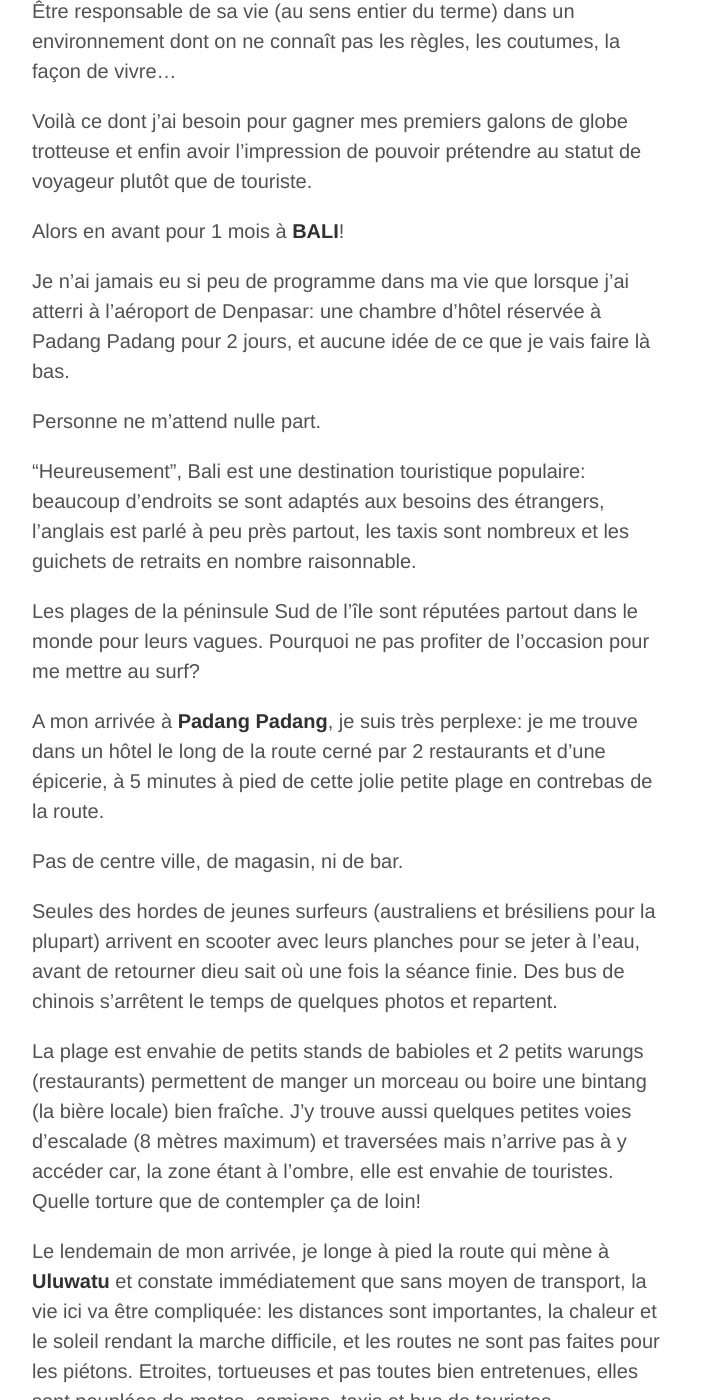
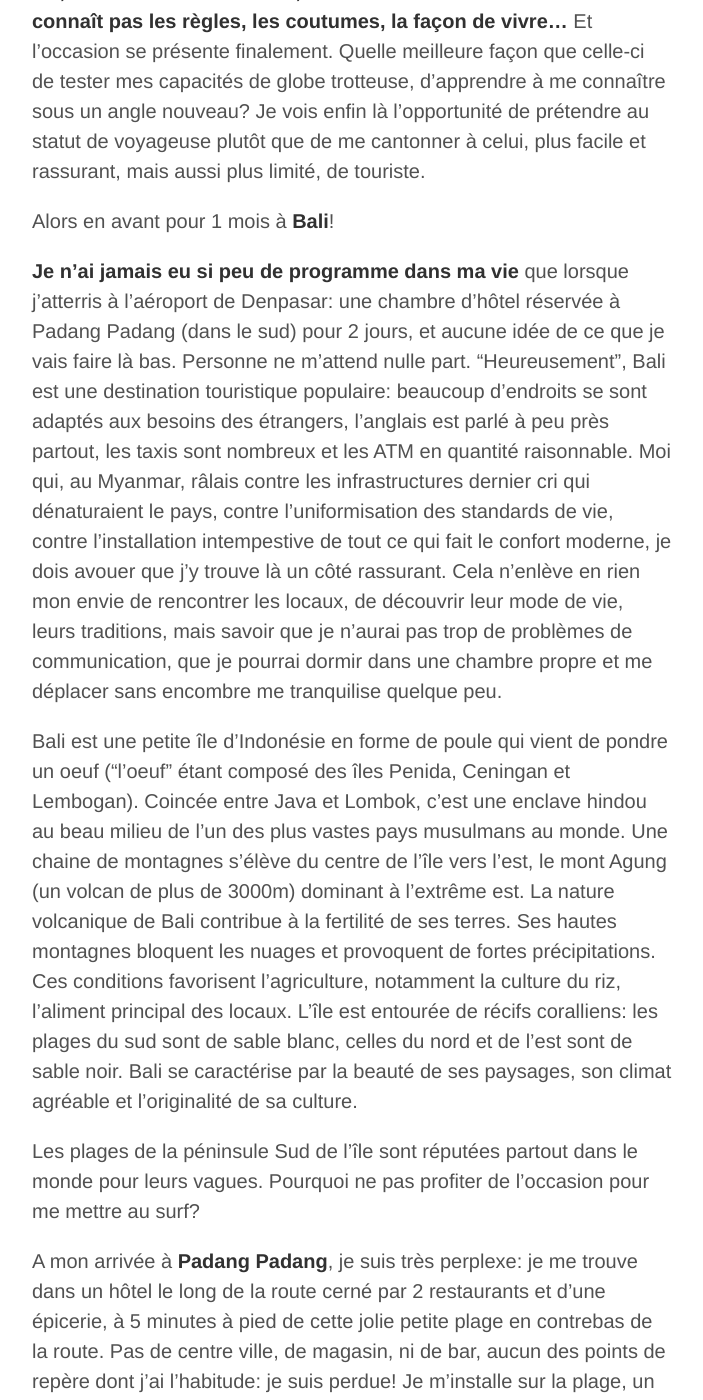
Before and after one commit to crossingborders/crossingborders.github.io, a Jekyll site: the page built from _posts/2014-06-25-Bali-la-paisible.md, in a window 1280 px wide and 1400 px high, scrolled down 272 px. Shown: the whole window, without its empty margins (288-991 px from the left). Built offline with Jekyll 4.4.1, drawn with Linux system fonts in a browser that asks for light colours; Markdown is read by kramdown in place of the engine named in the settings; some of the changed text lies outside the part shown.

Commit message:
Update 2014-06-25-Bali-la-paisible.md

```diff
--- a/_posts/2014-06-25-Bali-la-paisible.md
+++ b/_posts/2014-06-25-Bali-la-paisible.md
@@ -17,110 +16,58 @@
 
 Après ces quelques mois de voyage en groupe, me voilà en tête-à-tête avec moi-même pour les 2 prochains mois.
 
-Faire ses premiers pas seule, dans ce monde si vaste, est une expérience que beaucoup redoutent (moi compris).
-Aucun endroit où se cacher pour ne pas affronter l'inconnu...
+Faire ses premiers pas seule, dans ce monde si vaste, est une expérience que beaucoup redoutent (moi inclus).
+**Aucun endroit où se cacher pour ne pas affronter l'inconnu... Être responsable de sa vie, au sens entier du terme, dans un environnement dont on ne connaît pas les règles, les coutumes, la façon de vivre...**
+Et l'occasion se présente finalement. Quelle meilleure façon que celle-ci de tester mes capacités de globe trotteuse, d'apprendre à me connaître sous un angle nouveau? Je vois enfin là l'opportunité de prétendre au statut de voyageuse plutôt que de me cantonner à celui, plus facile et rassurant, mais aussi plus limité, de touriste.
 
-Être responsable de sa vie (au sens entier du terme) dans un environnement dont on ne connaît pas les règles, les coutumes, la façon de vivre...
+Alors en avant pour 1 mois à **Bali**!
 
-Voilà ce dont j'ai besoin pour gagner mes premiers galons de globe trotteuse et enfin avoir l'impression de pouvoir prétendre au statut de voyageur plutôt que de touriste.
 
-Alors en avant pour 1 mois à **BALI**!
+**Je n'ai jamais eu si peu de programme dans ma vie** que lorsque j'atterris à l'aéroport de Denpasar: une chambre d'hôtel réservée à Padang Padang (dans le sud) pour 2 jours, et aucune idée de ce que je vais faire là bas.
+Personne ne m'attend nulle part.
+"Heureusement", Bali est une destination touristique populaire: beaucoup d'endroits se sont adaptés aux besoins des étrangers, l'anglais est parlé à peu près partout, les taxis sont nombreux et les ATM en quantité raisonnable. Moi qui, au Myanmar, râlais contre les infrastructures dernier cri qui dénaturaient le pays, contre l'uniformisation des standards de vie, contre l'installation intempestive de tout ce qui fait le confort moderne, je dois avouer que j'y trouve là un côté rassurant. Cela n'enlève en rien mon envie de rencontrer les locaux, de découvrir leur mode de vie, leurs traditions, mais savoir que je n'aurai pas trop de problèmes de communication, que je pourrai dormir dans une chambre propre et me déplacer sans encombre me tranquilise quelque peu.
 
-Je n'ai jamais eu si peu de programme dans ma vie que lorsque j'ai atterri à l'aéroport de Denpasar: une chambre d'hôtel réservée à Padang Padang pour 2 jours, et aucune idée de ce que je vais faire là bas.
+Bali est une petite île d'Indonésie en forme de poule qui vient de pondre un oeuf ("l'oeuf" étant composé des îles Penida, Ceningan et Lembogan). Coincée entre Java et Lombok, c'est une enclave hindou au beau milieu de l'un des plus vastes pays musulmans au monde.
+Une chaine de montagnes s'élève du centre de l'île vers l'est, le mont Agung (un volcan de plus de 3000m) dominant à l'extrême est. La nature volcanique de Bali contribue à la fertilité de ses terres. Ses hautes montagnes bloquent les nuages et provoquent de fortes précipitations. Ces conditions favorisent l'agriculture, notamment la culture du riz, l'aliment principal des locaux.
+L'île est entourée de récifs coralliens: les plages du sud sont de sable blanc, celles du nord et de l'est sont de sable noir.
+Bali se caractérise par la beauté de ses paysages, son climat agréable et l'originalité de sa culture.
 
-Personne ne m'attend nulle part.
-
-"Heureusement", Bali est une destination touristique populaire: beaucoup d'endroits se sont adaptés aux besoins des étrangers, l'anglais est parlé à peu près partout, les taxis sont nombreux et les guichets de retraits en nombre raisonnable.
 
 Les plages de la péninsule Sud de l'île sont réputées partout dans le monde pour leurs vagues. Pourquoi ne pas profiter de l'occasion pour me mettre au surf?
 
-A mon arrivée à **Padang Padang**, je suis très perplexe: je me trouve dans un hôtel le long de la route cerné par 2 restaurants et d'une épicerie, à 5 minutes à pied de cette jolie petite plage en contrebas de la route.
 
-Pas de centre ville, de magasin, ni de bar.
+A mon arrivée à **Padang Padang**, je suis très perplexe: je me trouve dans un hôtel le long de la route cerné par 2 restaurants et d'une épicerie, à 5 minutes à pied de cette jolie petite plage en contrebas de la route. Pas de centre ville, de magasin, ni de bar, aucun des points de repère dont j'ai l'habitude: je suis perdue!
+Je m'installe sur la plage, un livre dans une main et une bière dans l'autre, pour profiter du spectacle qui s'offre à moi. Des hordes de jeunes surfeurs (australiens et brésiliens pour la plupart) arrivent en scooter avec leurs planches et se jètent à l'eau avec entrain. Des bus de chinois s'arrêtent le temps de quelques photos, les femmes, très apprêtées, virevoltant devant l'objectif dans leurs longues robes vaporeuses, d'élégants chapeaux à la main. La plage est envahie de stands de babioles et 2 petits warungs (restaurants) permettent de manger un morceau ou boire une bintang (la bière locale) bien fraîche. J'aperçois aussi quelques petites voies d'escalade (8m au plus) et traversées mais, la zone au pied des rochers étant à l'ombre, elle est envahie de serviettes, seaux, pelles et châteaux de sable, donc inaccessible.
+A la nuit tombée, tout ce petit monde disparaît: Padang Padang prend alors des allures de zone désertique.
 
-Seules des hordes de jeunes surfeurs (australiens et brésiliens pour la plupart) arrivent en scooter avec leurs planches pour se jeter à l'eau, avant de retourner dieu sait où une fois la séance finie. Des bus de chinois s'arrêtent le temps de quelques photos et repartent.
+Le lendemain, je longe à pied la route qui mène à **Uluwatu**, la mecque du surf, et constate que, sans moyen de transport, la vie ici va être compliquée: les routes, étroites et tortueuses, ne sont pas faites pour les piétons, les distances sont importantes, la chaleur et le soleil rendent la marche difficile.
+Arrivée à destination, je suis néanmoins récompensée par une vue magnifique sur l'océan: je me trouve au sommet d'une falaise majestueuse. **Le panorama est étourdissant, les vagues démentielles**. L'endroit vit exclusivement pour le surf. Quantité de warungs et petits magasins sont répartis le long d'un escalier serpentant jusqu'à une petite crique. C'est de là que partent les surfeurs les plus courageux et les plus expérimentés pour affronter les rouleaux incessants que l'on voit depuis la côte. Je passe un après-midi agréable à contempler le spectacle et décide de chercher au plus tôt une école de surf.
 
-La plage est envahie de petits stands de babioles et 2 petits warungs (restaurants) permettent de manger un morceau ou boire une bintang (la bière locale) bien fraîche. J'y trouve aussi quelques petites voies d'escalade (8 mètres maximum) et traversées mais n'arrive pas à y accéder car, la zone étant à l'ombre, elle est envahie de touristes. Quelle torture que de contempler ça de loin!
+Après 2 nuits passées à consulter frénétiquement mon guide touristique, la panique s'installe: et si je n'avais pas choisi la bonne destination? La seule école de surf dans le coin n'a plus de créneau disponible, la baignade est difficile à cause des marées et des vagues et il faut avoir un scooter pour se déplacer à moindres frais (engin que je ne conduis pas et dont j'ai une peur bleue). Je suis à 2 doigts de repartir de Bali, mais décide de laisser une chance à cet endroit que tout le monde trouve paradisiaque. Je reprends mes recherches et finis par trouver un studio de pole dance, des blocs à grimper sur la plage, un volcan (le Mont Agung) à gravir pour assister depuis son sommet au lever du soleil, des spots de surf pour débutants. Autant de bonnes raisons de rester!
 
-Le lendemain de mon arrivée, je longe à pied la route qui mène à **Uluwatu** et constate immédiatement que sans moyen de transport, la vie ici va être compliquée: les distances sont importantes, la chaleur et le soleil rendant la marche difficile, et les routes ne sont pas faites pour les piétons. Etroites, tortueuses et pas toutes bien entretenues, elles sont peuplées de motos, camions, taxis et bus de touristes.
+Je quitte Padang Padang et me dirige vers la plage voisine, **Bingin beach**. Accessible uniquement par un petit chemin caillouteux se terminant par un escalier raide et tortueux, je trouve là un enchevêtrement de petites guesthouses et de warungs offrant tous une vue imprenable sur l'océan et ses vagues majestueuses. L'endroit est retiré, certes, mais tellement beau! Je veux être au plus près de l'eau: **de la petite chambre que je trouve, je n'entends rien d'autre que le bruit des vagues se brisant sur les rochers**. Le soir, je dine, les pieds dans le sable, dans un des warungs qui apparaissent sur la plage, comme par magie, dès la nuit tombée, et me régale de poisson frais. Je respire et me félicite de ne pas avoir quitté l'île!
+Mon premier cours de surf (ou plutôt de longboard) est une révélation: la puissance des vagues (même celles, minuscules, auxquelles je me confronte), le bruit de cette masse d'eau qui se casse sur le récif, la vitesse que prend la planche sur laquelle je suis allongée et enfin ce sentiment incomparable (très bref!!) de glisse une fois les deux pieds sur le surf. **Chaque vague passée, je n'ai qu'une hâte: y retourner.** Le sort en décidera autrement: une chute envoie mon longboard d'un côté, moi de l'autre. La séparation est brutale: le leach qui attache la planche à ma cheville gauche tient bon, les ligaments de mes ischio-jambiers beaucoup moins. Sans doute une élongation ou de micro déchirures. Bref, je n'ai plus qu'à retourner à terre soigner cette nouvelle blessure... et changer mes plans.
 
-Arrivée à destination, je suis récompensée par une vue magnifique sur l'océan. L'endroit vit exclusivement pour le surf. J'y trouve tout un tas de warungs et petits magasins répartis le long d'un escalier qui descend en serpentant jusqu'à une petite crique.
-
-C'est de là que partent les surfeurs assez expérimentés pour affronter les rouleaux incessants que l'on voit depuis la côte. Je passe une après midi agréable à contempler le spectacle: c'est décidé, demain, je me met au surf!
-
-Après 2 nuits passées dans cette zone désertique une fois le soleil couché et à consulter frénétiquement mon guide touristique, la panique s'installe: et si je n'avais pas choisi la bonne destination?
-
-La seule école de surf dans le coin n'a plus de créneau disponible, la baignade est difficile à cause des marées et des vagues et il faut avoir un scooter pour se déplacer à moindres frais (engin que je ne conduis pas et dont j'ai une peur bleue). Les spots pour surfeurs débutants ne sont pas légions, le principal étant à Kuta, ville que je cherche à éviter par tous les moyens pour sa non authenticité, ses embouteillages, le bruit, l'odeur des pots d'échappement, son ambiance oppressante et ses soirées beuveries.
-
-Je suis à 2 doigts de repartir de Bali, mais décide de laisser une chance à cet endroit que tous le monde juge paradisiaque: je me dirige alors vers **Bingin beach**. L'endroit est retiré, certes, mais tellement beau!
-
-Accessible uniquement par un petit chemin caillouteux se terminant par un escalier raide et tortueux, je trouve là bas un enchevêtrement de petites guesthouses et de warungs qui offrent tous une vue imprenable sur l'océan et ses vagues majestueuses.
-
-Je veux être au plus près de l'eau: de la petite chambre que je trouve, je n'entends rien d'autre que le bruit des vagues se brisant sur les rochers.
-
-Le soir, je mange dans un des 2 ou 3 warungs qui apparaissent sur la plage comme par magie dès la nuit tombée et proposent les poissons pêchés du jour.
-
-Je respire et me félicite de ne pas avoir quitté l'île!
-
-Mon premier cours de surf (ou plutôt, de longboard, l'outil du débutant) est une révélation: que de sensations!
-
-La puissance des vagues (même celles, toutes petites, auxquelles je me confronte), le bruit de cette masse d'eau qui se casse sur le récif, la vitesse que prend la planche sur laquelle je suis allongée et enfin ce sentiment incomparable (très bref!!) de glisse une fois les deux pieds sur le surf.
-
-Chaque vague passée, je n'ai qu'une hâte: y retourner!
-
-C'est à ce moment que le sort en décide autrement: une chute envoie mon longboard d'un côté pendant que je pars de l'autre. La séparation est brutale: le leach qui attache la planche à ma cheville gauche tient bon, les ligaments de mes ischio-jambiers beaucoup moins. Sans doute une élongation ou de micro déchirures. Bref, je n'ai plus qu'à retourner à terre soigner cette nouvelle blessure... Et changer mes plans.
-
-Je vais devoir me passer non seulement de surf, mais aussi de toutes les autres activités que j'avais imaginé faire ici: j'annule la séance de pole que j'avais trouvé, fais une croix sur les blocs le long des plages, raye la rando en haut du Mont Agung dont j'avais envie et oublie le snorkeling.
-
-Voyager sans pouvoir marcher est un vrai défi, d'autant plus que je n'ai jamais été de nature calme et posée. Qu'à cela ne tienne, j'aime les challenges :)
-
-N'ayant pour l'heure plus rien à faire en bord de mer, je pars dans l'intérieur des terres, direction **Ubud**.
-
-Située dans les montagnes non loin du mont Batur - un des 7 volcans de l'île (le seul encore en activité) -, la ville est entourée de rizières en terrasse et d'innombrable temples hindouistes.
-
-Ubud est un peu le centre culturel de l'île: on peut y apprendre la dance, la sculpture, la peinture et la cuisine traditionnelles balinaises, le batik, la fabrication de bijous, la poterie, le yoga, la méditation, ...
-
-C'est un endroit certes très touristiques, mais néanmoins plaisant. Ma petite guesthouse, à l'extérieur de la ville, est accueillante, les voyageurs que j'y croise sont simples et vraiment gentils: j'y reste une semaine sans voir passer le temps.
-
-Cela me donne l'occasion de visiter la monkey forest (qui porte bien son nom!), le centre ville et son marché (bondé de touristes et de commerçants), de me promener au milieu des rizières et de visiter quelques uns des temples aux alentours.
+N'ayant pour l'heure plus rien à faire en bord de mer, je pars dans l'intérieur des terres, direction **Ubud**. Située dans les montagnes non loin du mont Batur - un des 7 volcans de l'île (le seul encore en activité) -, la ville est entourée de rizières en terrasse et d'innombrable temples hindouistes.
+Ubud est un peu **le centre culturel de l'île**: on peut y apprendre la dance, la sculpture, la peinture et la cuisine traditionnelles balinaises, le batik, la fabrication de bijous, la poterie, le yoga, la méditation, ... C'est un endroit certes très touristique, mais néanmoins plaisant. Ma petite guesthouse, à l'extérieur de la ville, est accueillante, les voyageurs que j'y croise sont simples et vraiment gentils: j'y reste une semaine sans voir passer le temps.
+Je m'adonne à quelques activités touristiques, telles que la visite de la monkey forest (qui porte bien son nom) et de plusieurs temples alentours.
+J'arpente le centre ville, erre dans son marché bondé de touristes et de commerçants quelques peu envahissants.
+Je me promène au milieu de rizières magnifiques.
 
 Après cet intermède montagneux, retour à la mer.
+Je passe une semaine sur **Nusa Lembongan**, une petite île au Sud-Est de Bali accessible depuis Sanur (bourgade touristique tranquille sur la côte Est). Là aussi, la guesthouse est accueillante et le rythme de vie paisible.
+Mes journées sont rythmées par des balades tranquilles à destination de belles plages désertiques (Mushroom bay, Dream beach, Sunset beach).
+Je reprend le yoga tant bien que mal et participe à une séance de nettoyage de la plage principale qui me permet de rencontrer des locaux. Quelques heures plus tard, je suis invitée à partager un verre d'arak, boisson locale fabriquée à base d'alcool de palme au goût abominable et à l'odeur capable de réveiller un mort.
 
-Objectif: enfin trouver une plage depuis laquelle je puisse me baigner!
+Le mois que j'ai prévu de passer à Bali - et que je redoutais tant - est déjà presque terminé. Il est temps que je me rapproche de l'aéroport d'où je vais m'envoler vers Hong-Kong.
+Passer de Lembongan à **Kuta** sans transition est dur, très dur! Les paysages magnifiques sont remplacés par des habitations, les chemins de sable par des routes en goudron, le calme par du bruit et les locaux par des touristes (principalement Australiens). Les rues sont envahies de restaurants et magasins.
+Le jour, la plage, immense, voit passer surfeurs, baigneurs et fêtards en tout genre.
+La nuit, les bars s'animent et se remplissent des mêmes surfeurs, baigneurs et fêtards en tout genre: la soirée démarre à l'happy hour à coup de doses massives d'alcool frelaté et continue tard dans la nuit.
+Après ces quelques semaines de calme absolu, je ne suis pas à mon aise ici. Heureusement, cette "épreuve" est de courte durée.
 
-Ah, oui, j'ai oublié de préciser: si Bali est connue pour ses vagues, il n'est pas pour autant facile de trouver une plage à l'abri des courants qui ne soit pas envahie de bateaux, avec de l'eau propre. La marée n'aide pas!
-
-Je passe une semaine sur **Nusa Lembongan**, une petite île au Sud-Est de Bali accessible depuis **Sanur** (bourgade touristique tranquille sur la côte Est).
-
-Là aussi, la guesthouse est accueillante et le rythme de vie paisible.
-
-Les plages (Mushroom bay, Dream beach, Sunset beach) sont belles et désertiques, bien que difficiles d'accès pour de la simple baignade.
-
-Je fais du yoga dans une sorte de grande hutte en bambou et participe à une séance de nettoyage de la plage principale de l'île qui me permet de rencontrer des locaux (et, quelques heures plus tard, d'être invitée à partager un verre d'arak, une boisson locale faite à partir de palme au goût abominable et à l'odeur capable de réveiller un mort!).
-
-Le mois que j'ai prévu de passer à Bali - et que je redoutais tant - est déjà presque terminé, il est temps que je me rapproche de l'aéroport d'où je vais m'envoler vers Hong-Kong.
-
-Passer de Lembongan à **Kuta** sans transition est dur, très dur!
-
-Les paysages magnifiques sont remplacés par des habitations, les chemins de sable par des routes en goudron, le calme par le bruit et les locaux par les touristes (principalement Australiens).
-
-Le jour, la plage, immense, voit passer surfeurs, baigneurs et fêtards en tout genre.
-
-La nuit, les bars s'animent et se remplissent des mêmes surfeurs, baigneurs et fêtards en tout genre: la soirée démarre avec des doses massives d'alcool frelaté à l'heure de l'happy hour et continue tard dans la nuit.
-
-Les rues sont envahies de restaurants et de magasins. On y trouve tout, des petites échoppes traditionnelles vendant vêtements, paréos, bracelets et bibelots en bois aux plus grandes marques de surf.
-
-Après ces quelques semaines de calme absolu, je ne suis pas à mon aise ici. Heureusement, cette "épreuve" est de courte durée!
-
-
-J'ai vécu à Bali des moments d'une richesse extraordinaire et ai appris autant sur l'île et ses habitants que sur moi même.
-
-J'ai senti la sérénité, goûté à la patience, touché du doigt , vu la sagesse et entendu le calme.
-
+Au final, **j'ai vécu à Bali des moments d'une richesse extraordinaire et appris autant sur l'île et ses habitants que sur moi-même**: j'ai goûté à la patience, touché du doigt la sérénité, senti la pureté, vu la sagesse et entendu le calme.
 J'ai côtoyé des locaux, essayé d'appréhender leur culture.
-
-J'ai rencontré des voyageurs fort sympathiques.
-
+J'ai rencontré des voyageurs intéressants et sympathiques.
 J'ai râlé et pesté contre cette nouvelle blessure qui ne veut pas guérir. Aujourd'hui, je me dis qu'elle m'aura forcée à me poser, à arrêter de courir pour tout voir sans rien voir.
 
-J'ai enfin compris que l'essence même du voyage n'est pas de faire un maximum de croix sur un guide touristique en prenant un tas de photos sans trop savoir de quoi il s'agit, mais plutôt de prendre le temps de ressentir les endroits dans lesquels on se trouve, aborder et se faire aborder par les locaux sans crainte. Car ce sont eux qui font la richesse du voyage...
+J'ai enfin compris que l'essence même du voyage n'est pas de faire un maximum de croix sur un guide touristique, mais plutôt de prendre le temps de ressentir les endroits dans lesquels on se trouve, d'aborder et se faire aborder par les locaux sans crainte. **Car ce sont eux qui font la richesse du voyage...**
```
Also changed, not shown: other parts of _posts/2014-06-25-Bali-la-paisible.md (+0 -1 lines).
